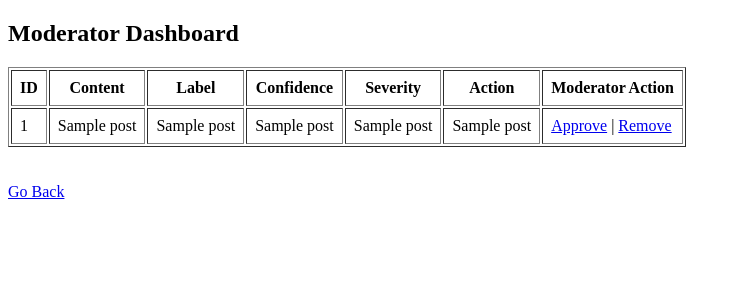
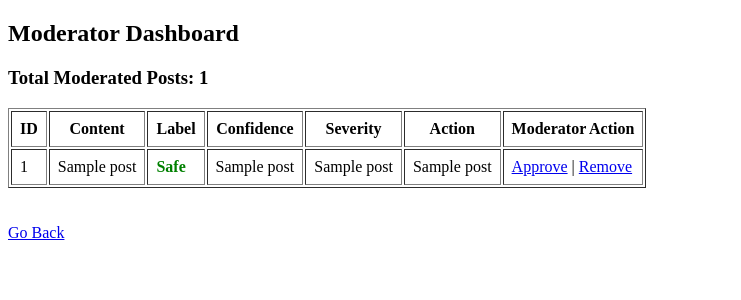
Before and after one commit to shakshiagrawalcsaiml/AI-Powered-Content-Moderation-Policy-Enforcement-Platform, a Flask app: template templates/dashboard.html in a window 1280 px wide. Shown: the top 300 px of the page, without its empty margins (0-741 px from the left). Run offline with Flask 3, Linux system fonts and the light colour scheme; the template is opened without the code that fills it: most values are stand-ins (such as "Sample title", 1, 10 or a date in 2020).

Commit message:
Fixed toxicity detection and updated dashboard

```diff
--- a/app.py
+++ b/app.py
@@ -1,6 +1,7 @@
 from flask import Flask, redirect, render_template, request
 from transformers import pipeline
 import sqlite3
+
 app = Flask(__name__)
 
 # Load AI model once
@@ -9,13 +10,17 @@ classifier = pipeline(
     return_all_scores=True
 )
 
+# Policy decision engine
 def policy_engine(label, score):
-    if label.lower() == "toxic" and score > 0.85:
+    if label == "toxic" and score > 0.85:
         return "AUTO_REMOVE", 9
-    elif label.lower() == "toxic" and score > 0.60:
+    elif label == "toxic" and score > 0.60:
         return "SEND_TO_MODERATOR", 6
     else:
         return "ALLOW", 2
+
+
+# Initialize database
 def init_db():
     conn = sqlite3.connect("database.db")
     cursor = conn.cursor()
@@ -34,61 +39,65 @@ def init_db():
     conn.commit()
     conn.close()
 
+
 @app.route("/")
 def home():
     return render_template("submit.html")
+
 
 @app.route("/submit", methods=["POST"])
 def submit():
     content = request.form['content']
 
+    # Run AI model
     result = classifier(content)
 
-    # If return_all_scores=True
-    if isinstance(result[0], list):
-        scores = result[0]
+    # result[0] is a dict like {'label': 'toxic', 'score': 0.95}
+    prediction = result[0]
 
-        toxic_score = next((x['score'] for x in scores if x['label'] == 'toxic'), 0)
-        non_toxic_score = next((x['score'] for x in scores if x['label'] != 'toxic'), 0)
+    model_label = prediction.get('label', 'safe')
+    score = prediction.get('score', 0)
 
-        if toxic_score > non_toxic_score:
-            label = "toxic"
-            score = toxic_score
-        else:
-            label = "non-toxic"
-            score = non_toxic_score
+    # Only consider it toxic if score is above threshold
+    if model_label == 'toxic' and score >= 0.5:
+        label = 'toxic'
     else:
-        label = result[0]['label']
-        score = result[0]['score']
+        label = 'safe'
 
+    # policy decision
     action, severity = policy_engine(label, score)
 
-    # SAVE TO DATABASE
+    # save to database
     conn = sqlite3.connect("database.db")
     cursor = conn.cursor()
+
     cursor.execute("""
         INSERT INTO posts (content, label, confidence, severity, action)
         VALUES (?, ?, ?, ?, ?)
     """, (content, label, score, severity, action))
+
     conn.commit()
     conn.close()
 
     return f"""
     <h3>Moderation Result</h3>
+
     Content: {content} <br><br>
+
     Predicted Label: {label} <br>
     Confidence: {score:.2f} <br>
     Severity Score: {severity} <br>
-    Final Action: {action}
+    Final Action: {action} <br><br>
+
+    <a href="/">Submit another content</a><br>
+    <a href="/dashboard">Go to Moderator Dashboard</a>
     """
-
-
 @app.route("/update/<int:post_id>/<decision>")
 def update(post_id, decision):
     conn = sqlite3.connect("database.db")
     cursor = conn.cursor()
 
-    cursor.execute("UPDATE posts SET action = ? WHERE id = ?", (decision, post_id))
+    cursor.execute("DELETE FROM posts WHERE id = ?", (post_id,))
 
     conn.commit()
     conn.close()
@@ -104,10 +113,14 @@ def dashboard():
     cursor.execute("SELECT * FROM posts")
     posts = cursor.fetchall()
 
+    cursor.execute("SELECT COUNT(*) FROM posts")
+    total_posts = cursor.fetchone()[0]
+
     conn.close()
 
-    return render_template("dashboard.html", posts=posts)
+    return render_template("dashboard.html", posts=posts, total_posts=total_posts)
+
 
 if __name__ == "__main__":
-     init_db()
-     app.run(debug=True)
+    init_db()
+    app.run(debug=True)
--- a/templates/dashboard.html
+++ b/templates/dashboard.html
@@ -3,9 +3,11 @@
 <head>
     <title>Moderator Dashboard</title>
 </head>
+
 <body>
 
 <h2>Moderator Dashboard</h2>
+<h3>Total Moderated Posts: {{ total_posts }}</h3>
 
 <table border="1" cellpadding="8">
     <tr>
@@ -22,7 +24,13 @@
     <tr>
         <td>{{ post[0] }}</td>
         <td>{{ post[1] }}</td>
-        <td>{{ post[2] }}</td>
+        <td>
+{% if post[2] == "toxic" %}
+<span style="color:red;font-weight:bold;">Toxic</span>
+{% else %}
+<span style="color:green;font-weight:bold;">Safe</span>
+{% endif %}
+</td>
         <td>{{ post[3] }}</td>
         <td>{{ post[4] }}</td>
         <td>{{ post[5] }}</td>
--- a/templates/submit.html
+++ b/templates/submit.html
@@ -11,5 +11,7 @@
         <br><br>
         <button type="submit">Analyze</button>
     </form>
+    <br><br>
+<a href="/dashboard">View Moderator Dashboard</a>
 </body>
 </html>
```
Also changed, not shown: test_model.py (added, +21 -0 lines), database.db.
